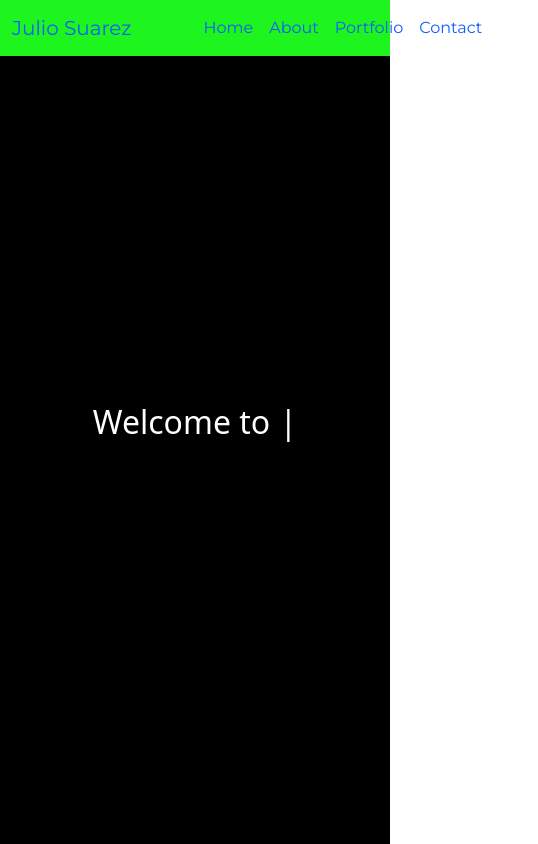
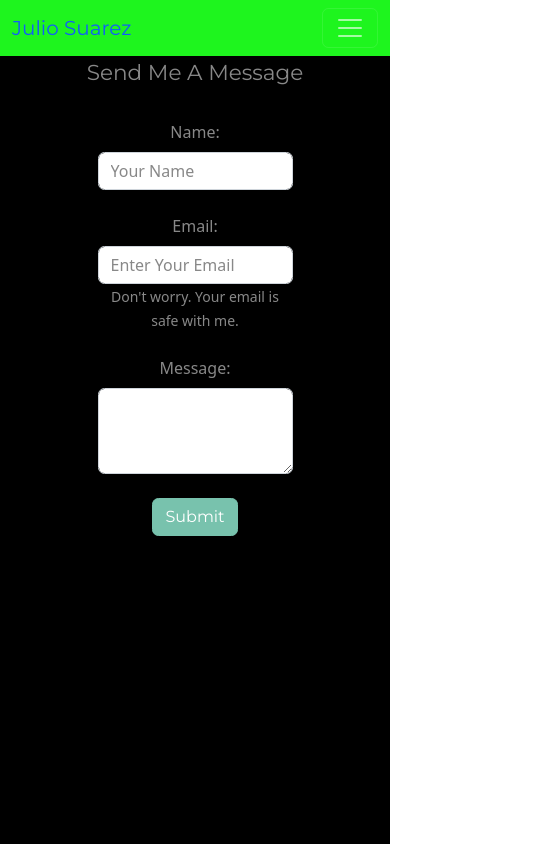
Before and after one commit to justjulio95/react-portfolio, a React (Create React App) app: page /contact in a window 390 px wide. Shown: the whole page, 538 px wide, since content can reach past the window. Built offline with nearby package versions, Linux system fonts and the light colour scheme.

Commit message:
contact page created. Initial deploy is live

```diff
--- a/src/App.js
+++ b/src/App.js
@@ -16,17 +16,20 @@ function App() {
 
   const [currentPage, setCurrentPage] = useState("");
 
+  const [handle, setHandle] = useState(true)
+
   // currentCategory={currentCategory
   return (
     <div className='App'>
       <BrowserRouter>
         <Navigation/>
-        <Particles id="ts-particles" className="particles"/>
+        <Particles id="ts-particles"/>
         <Routes>
           <Route exact path="/" element={<Header/>}/>
           <Route exact path="/home" element={<Header/>}/>
           <Route exact path="/about" element={<About/>}/>
           <Route exact path="/portfolio" element={<Projects/>}/>
+          <Route exact path="/contact" element={<ContactForm/>}/>
           <Route path="/*" element={<Header/>}/>
         </Routes>
       </BrowserRouter>
--- /dev/null
+++ b/src/components/Contact/index.css
@@ -0,0 +1,5 @@
+.my-form {
+  width: 50%;
+  margin: auto;
+  text-align: center;
+}
--- a/src/components/Contact/index.js
+++ b/src/components/Contact/index.js
@@ -1,68 +1,37 @@
-import React, { useState } from "react";
-import { validateEmail } from "../../utils/helpers"
+import React from "react";
+import { Button } from 'react-bootstrap'
+import { useForm, ValidationError } from "@formspree/react";
+import './index.css'
 
 function ContactForm() {
-  const [formState, setFormState] = useState({ name: '', email: '', message: '' });
-  const { name, email, message } = formState;
-  const [errorMessage, setErrorMessage] = useState('')
-
-  function handleChange(e) {
-    if (e.target.name === 'email') {
-      const isValid = validateEmail(e.target.value);
-
-      if(!isValid || !e.target.value.length) {
-        setErrorMessage('Please type a valid email');
-      } else {
-        setErrorMessage('');
-      }
-    } else {
-      if (!e.target.value.length) {
-        setErrorMessage(`${e.target.name} is required.`)
-      } else {
-        setErrorMessage('')
-      }
-    }
-
-    if (!errorMessage) {
-      setFormState({...formState, [e.target.name]: e.target.value })
-    }
+  const [state, handleSubmit] = useForm('mvoyzkva');
+  if (state.succeeded) {
+    return <h3>Thanks for the email. I'll be sure to get to you as soon as I see it!</h3>
   }
 
-  function handleSubmit(e) {
-    e.preventDefault();
-  }
-
-  return(
-    <section className="mx-5">
-      <h1>Contact Me</h1>
-      <form className="mx-5" id="contact-form" onSubmit={handleSubmit}>
-        <div className="form-group-row">
-          <label htmlFor="name" className="col-sm-2 col-form-label">Name: </label>
-          <div className="col-sm-10">
-            <input className="form-control" type="text" name="name" defaultValue={name} onBlur={handleChange}/>
-          </div>
+  return (
+    <form onSubmit={handleSubmit}>
+      <fieldset>
+        <legend>Send Me A Message</legend>
+        <div className="form-group my-form">
+          <label htmlFor="name" className="form-label mt-4 label">Name: </label>
+          <input type="text" className="form-control user-input" id="name" aria-describedby="nameHelp" placeholder="Your Name"/>
         </div>
-        <div className="form-group-row">
-          <label htmlFor="email" className="col-sm-2 col-form-label">Email: </label>
-          <div className="col-sm-10">
-            <input className="form-control" type="text" name="email" defaultValue={email} onBlur={handleChange}/>
-          </div>
+        <div className="form-group my-form">
+          <label htmlFor="email" className="form-label mt-4 label">Email: </label>
+          <input type="email" className="form-control user-input" id="email" aria-describedby="emailHelp" placeholder="Enter Your Email"/>
+          <small id="emailHelp" className="form-text text-muted">Don't worry. Your email is safe with me.</small>
+          <ValidationError prefix="Email" field="email" errors={state.errors}/>
         </div>
-        <div className="form-group-row">
-          <label htmlFor="message" className="col-sm-2 col-form-label">Message: </label>
-          <div className="col-sm-10">
-            <textarea className="form-control" name="message" rows="5" defaultValue={message} onBlur={handleChange}></textarea>
-          </div>
+        <div class="form-group my-form">
+          <label htmlFor="message" class="form-label mt-4 label">Message: </label>
+          <textarea class="form-control user-input mb-4" id="message" rows="3"></textarea>
+          <ValidationError prefix="Message" field="message" errors={state.errors}/>
         </div>
-        {errorMessage && (
-          <div>
-            <p className="text-danger">{errorMessage}</p>
-          </div>
-        )}
-        <button type="submit" className="btn btn-secondary my-4">Submit</button>
-      </form>
-    </section>
+      </fieldset>
+      <Button type="submit" disabled={state.submitting}>Submit</Button>
+    </form>
   )
 }
 
-export default ContactForm
+export default ContactForm;
--- a/src/components/Header/index.js
+++ b/src/components/Header/index.js
@@ -1,4 +1,5 @@
 import React from "react";
+import Particles from "react-tsparticles";
 import Typewriter from "typewriter-effect"
 import './index.css'
 
--- a/src/components/Nav/index.js
+++ b/src/components/Nav/index.js
@@ -16,7 +16,7 @@ const createLinks = (handle) => {
 function Navigation({currentCategory, handleCategoryChange}) {
 
   return(
-      <Navbar bg="primary" variant="dark" style={{ zIndex: 2 }}>
+      <Navbar bg="primary" variant="dark" expand="lg" style={{ zIndex: 2 }}>
         <Container>
           <Navbar.Brand href='/' className="text-info">Julio Suarez</Navbar.Brand>
           <Navbar.Toggle aria-controls="basic-navbar-nav"/>
--- a/src/components/Particles.js
+++ b/src/components/Particles.js
@@ -1,3 +1,4 @@
+import React from "react";
 import Particles from "react-tsparticles";
 import { loadFull } from "tsparticles";
 import { useCallback, useMemo } from "react";
```
Also changed, not shown: package.json (+9 -2 lines), 1 other file (tests, documents, lock files or other folders).
